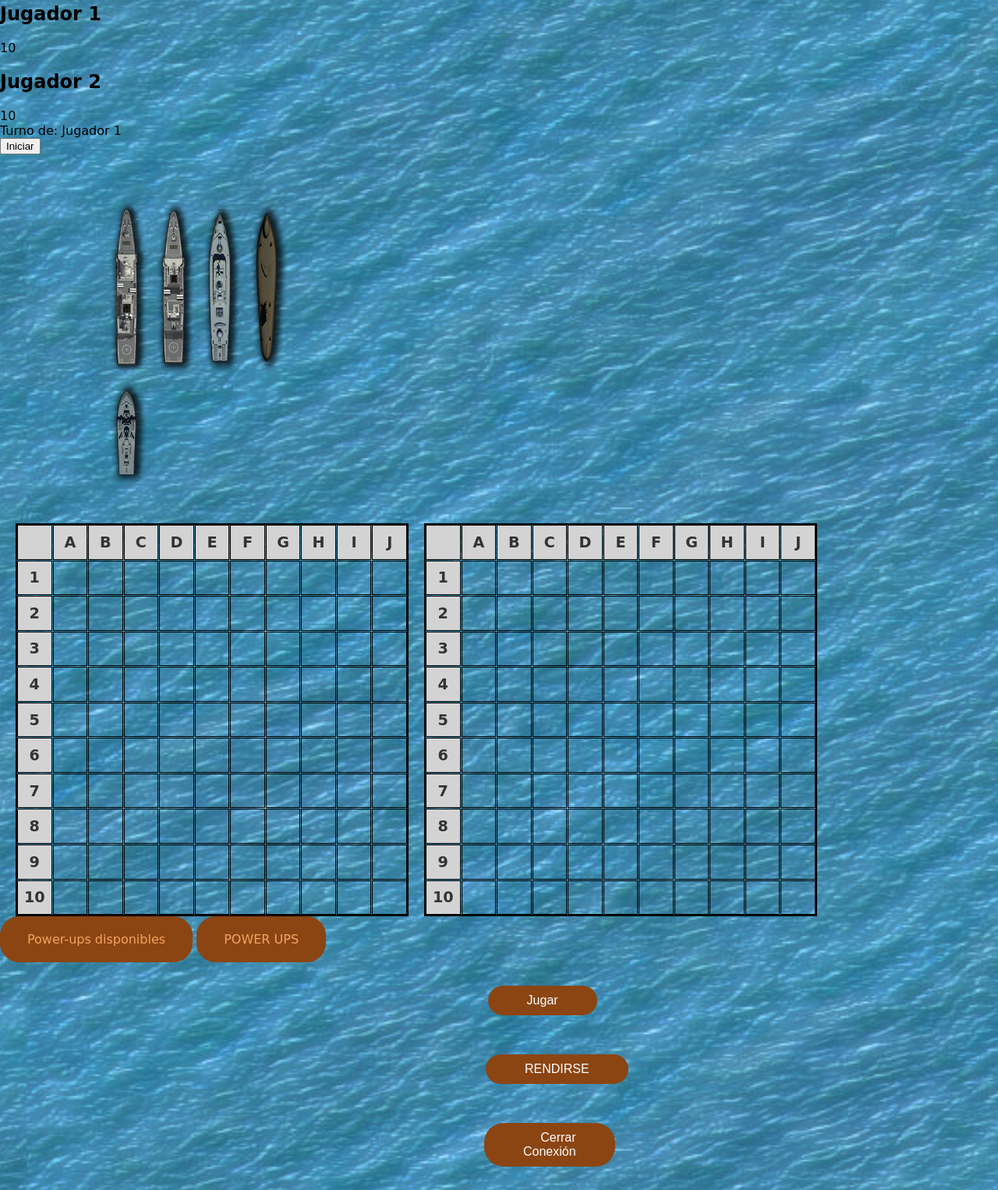
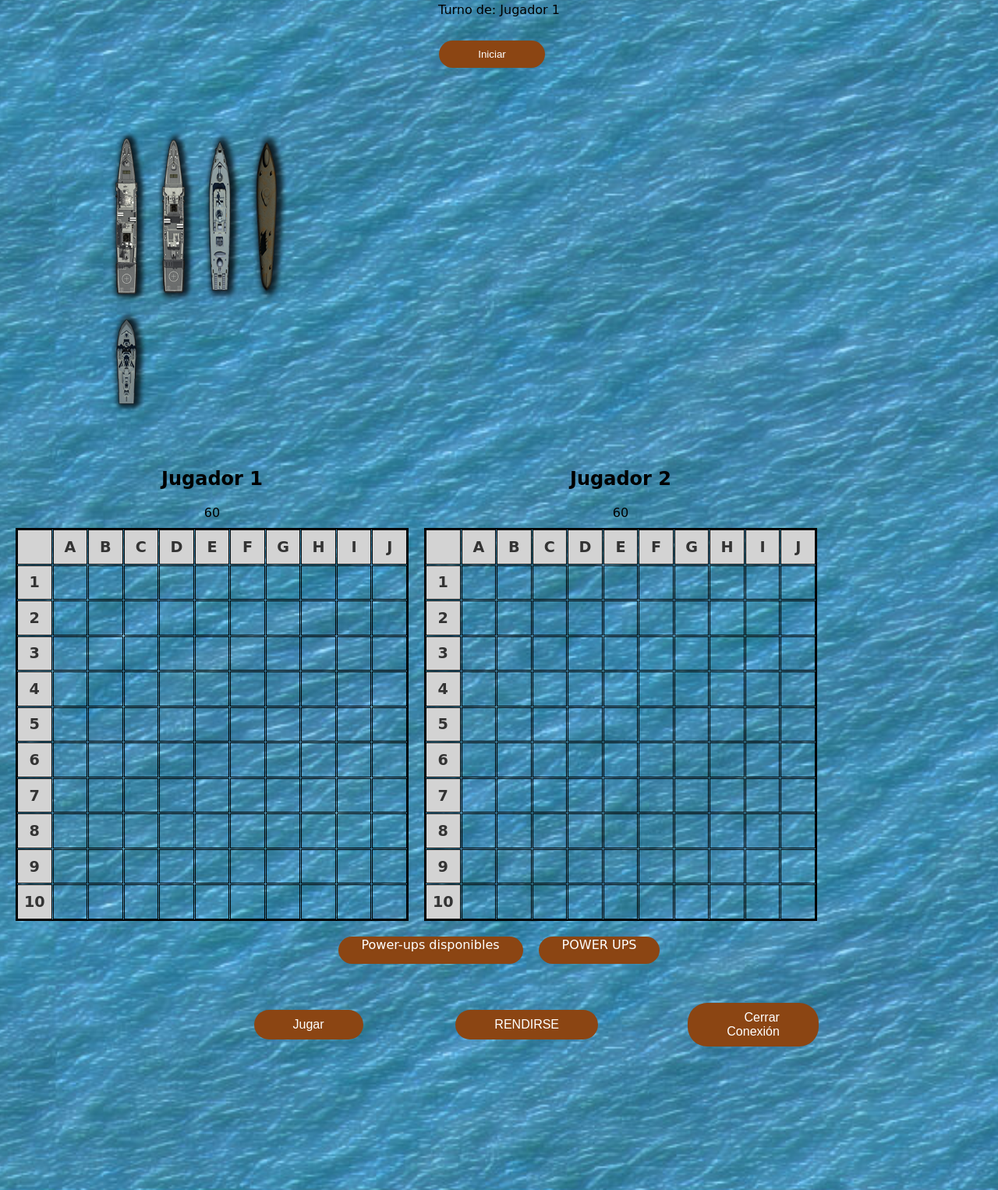
Before and after one commit to IngSalomonTrujillo/batalla-naval, a plain HTML site: page client/contenido/jugar-dos.html in a window 1280 px wide. Shown: the part 664-2190 px from the top of the page at 78% size. Drawn offline with Linux system fonts and the light colour scheme.

Commit message:
Css acomodado
Acomode el css de jugar dos

```diff
--- a/client/contenido/jugar-dos.html
+++ b/client/contenido/jugar-dos.html
@@ -45,18 +45,8 @@
             <h3>PUNTOS: 000</h3>
         </div>
 
-        <div class="jugadores">
-          <div class="jugador">
-              <h2>Jugador 1</h2>
-              <div id="jugador1">10</div>
-          </div>
-          <div class="jugador">
-              <h2>Jugador 2</h2>
-              <div id="jugador2">10</div>
-          </div>
-      </div>
       <div id="turno">Turno de: Jugador 1</div>
-      <button onclick="iniciarContadores()">Iniciar</button>
+      <button onclick="iniciarContador()">Iniciar</button>
 
         <div class="contenedor-principal">
             <!-- Contenedor para los barcos -->
@@ -66,10 +56,23 @@
 
             <!-- Contenedor para los tableros -->
             <div class="tableros">
+              <div class="contenedor-tablero">
+              <div class="jugador">
+                <h2>Jugador 1</h2>
+                <div id="jugador1">60</div>
+              </div>
                 <div class="tablero-propio" id="tablero-propio-solo-1"></div>
+              </div>
+
+              <div class="contenedor-tablero">
+                <div class="jugador">
+                  <h2>Jugador 2</h2>
+                  <div id="jugador2">60</div>
+                </div>
                 <div class="tablero-enemigo" id="tablero-enemigo-solo-1"></div>
             </div>
-        </div>
+          </div>
+            </div>
 
         <div class="powerup">
             <a href="#">Power-ups disponibles</a>
--- a/client/estilos/style.css
+++ b/client/estilos/style.css
@@ -10,17 +10,30 @@
 
 }
 
+.powerup {
+    display: flex;
+    justify-content: center;
+    align-items: center;
+}
+
 .powerup a {
-    color: #F4A460;
+    color: white;
     text-decoration: none;
     font-size: 1rem;
     transition: color 0.3s;
-    border: 5px solid #8B4513;
+    /*border: 5px solid #8B4513;*/
     border-radius: 25px;
     text-align: center;
     background-color: #8B4513;
     padding: 15px 30px;
+    padding-top: 1px;
+    margin: 0 10px;
 }
+
+.powerup a:hover {
+        background-color: #F4A460;
+}
+
 .contenedor-principal {
     display: flex;
     justify-content: flex-start; /* Alinea los elementos hacia la izquierda */
@@ -649,3 +662,40 @@ input.server-operation {
 .conexion-ws button:hover{
     background-color: #F4A460;
 }
+
+#turno{
+    text-align: center;
+}
+
+button{
+    margin: 20px 0;
+    padding-bottom: 10px;
+    padding-top: 10px;
+    padding-left: 50px;
+    padding-right: 50px;
+    background-color: #8B4513;
+    color: white;
+    text-decoration: none;
+    border-radius: 25px;
+    transition: background-color 0.3s ease;
+    text-align: center;  /*        ACOMODAR Y TERMINAR        */
+    margin-right: 100px;
+    border:#8B4513;
+    margin-left: 44%;
+    margin-top: 30px;
+}
+
+.jugador{
+    text-align: center;
+    margin-bottom: 10px;
+}
+
+.contenedor-tablero{
+    flex-direction: column;
+}
+
+.conexion-ws{
+    flex-direction: row;
+    justify-content: center;
+    align-items: center;
+}
--- a/client/scripts/script.js
+++ b/client/scripts/script.js
@@ -244,31 +244,13 @@ function volverPagina() {
 let jugadores = ['jugador1', 'jugador2'];
 let turnoActual = 0;
 
-function iniciarContadores() {
-    iniciarContadorPartida();
+function iniciarContador() {
     iniciarContadorJugador();
-}
-
-function iniciarContadorPartida() {
-    let partida = document.getElementById('partida');
-    let tiempo = 180; // 3 minutos en segundos
-
-    let intervalo = setInterval(() => {
-        let minutos = Math.floor(tiempo / 60);
-        let segundos = tiempo % 60;
-        partida.textContent = `${minutos.toString().padStart(2, '0')}:${segundos.toString().padStart(2, '0')}`;
-
-        if (tiempo <= 0) {
-            clearInterval(intervalo);
-        } else {
-            tiempo--;
-        }
-    }, 1000);
 }
 
 function iniciarContadorJugador() {
     let jugador = document.getElementById(jugadores[turnoActual]);
-    let tiempo = 10; // 60 segundos por jugador
+    let tiempo = 60; // 60 segundos por jugador
     document.getElementById('turno').textContent = `Turno de: Jugador ${turnoActual + 1}`;
 
     let intervalo = setInterval(() => {
```
